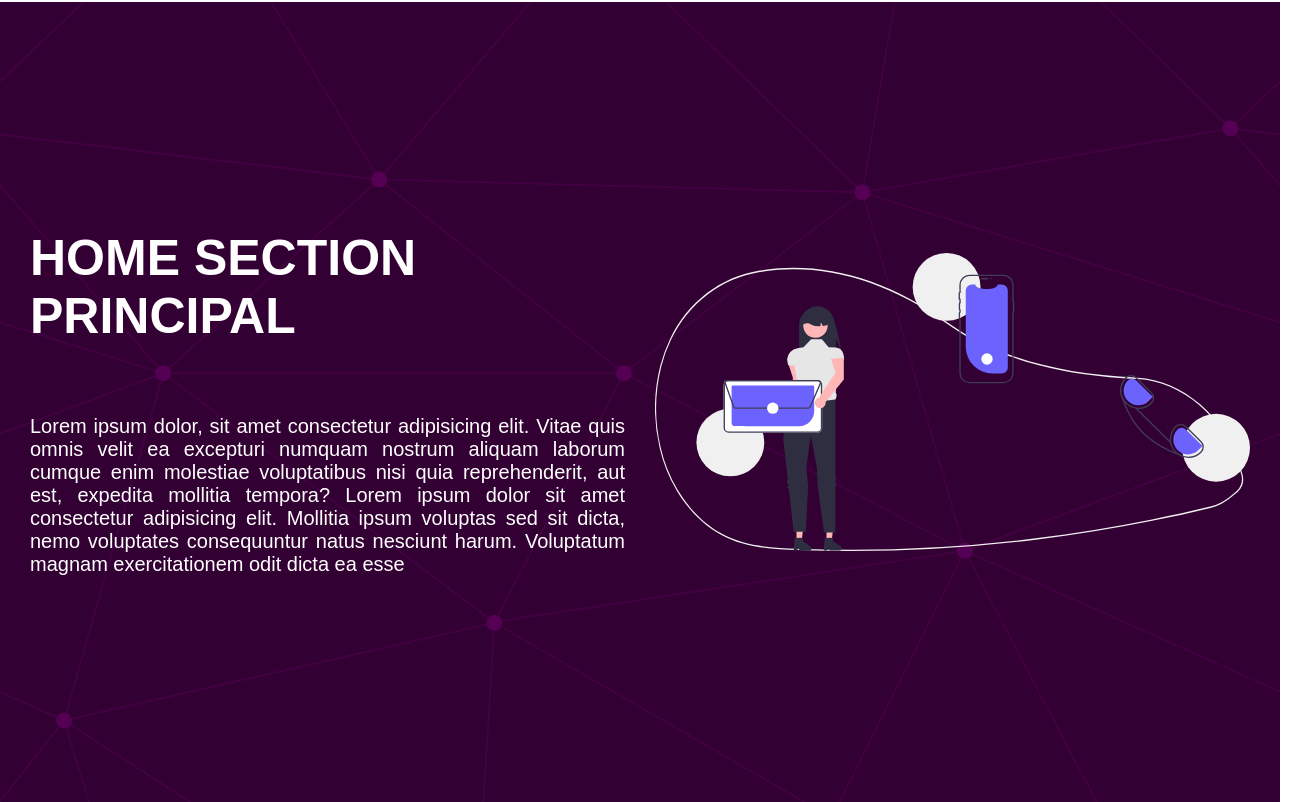
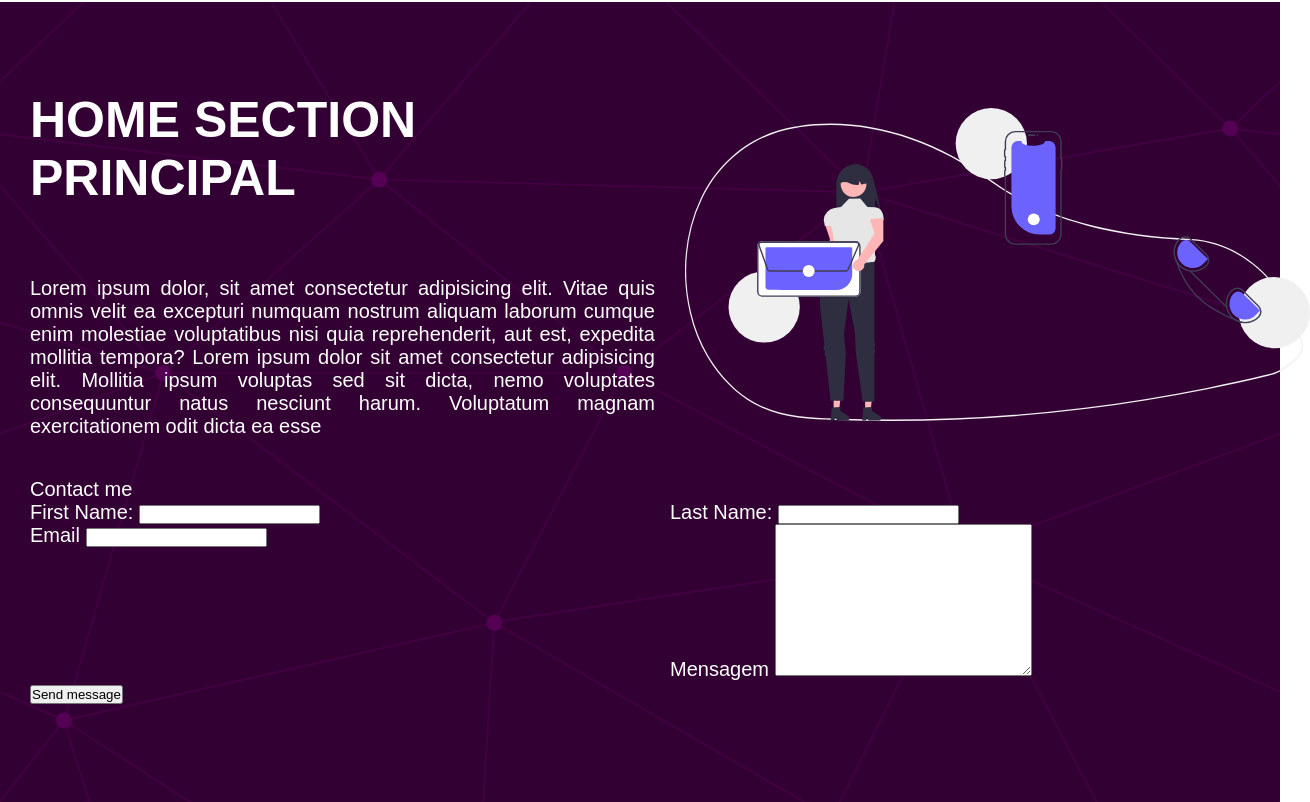
Before and after one commit to kelvinwebdevs/ladingPage, a plain HTML site: page index.html in a window 1280 px wide. Shown: the part 4321-5123 px from the top of the page, 1310 px wide, since content can reach past the window. Drawn offline with Linux system fonts and the light colour scheme.

Commit message:
position

```diff
--- a/assets/css/style.css
+++ b/assets/css/style.css
@@ -397,3 +397,15 @@ caption{
     min-height: 100vh;
     z-index: 100;
 }
+
+
+.contact-form{
+    grid-column: span 2;
+    width: 100vw;
+}
+
+.contact-form fieldset{
+    border: none;
+    display: grid;
+    grid-template-columns: 1fr 1fr;
+}
--- a/index.html
+++ b/index.html
@@ -101,10 +101,12 @@
                 <article>
                     <h3>First</h3>
                     <p>
-                        Lorem ipsum dolor sit amet consectetur adipisicing elit. Veniam eaque deserunt laboriosam dolore?
+                        Lorem ipsum dolor sit amet consectetur adipisicing elit. Veniam eaque deserunt laboriosam
+                        dolore?
                         Cupiditate quam aperiam eligendi porro. At quis repellendus iure accusantium error beatae fugit
                         cupiditate explicabo consequatur soluta?
-                        Lorem ipsum dolor sit amet consectetur adipisicing elit. Veniam eaque deserunt laboriosam dolore?
+                        Lorem ipsum dolor sit amet consectetur adipisicing elit. Veniam eaque deserunt laboriosam
+                        dolore?
                         Cupiditate quam aperiam eligendi porro. At quis repellendus iure accusantium error beatae fugit
                         cupiditate explicabo consequatur soluta?
                     </p>
@@ -116,7 +118,8 @@
                         maxime aut fugiat alias.
                     </p>
                     <p>
-                        Lorem ipsum dolor sit amet consectetur adipisicing elit. Veniam eaque deserunt laboriosam dolore?
+                        Lorem ipsum dolor sit amet consectetur adipisicing elit. Veniam eaque deserunt laboriosam
+                        dolore?
                         Cupiditate quam aperiam eligendi porro. At quis repellendus iure accusantium error beatae fugit
                         cupiditate explicabo consequatur soluta?
                     </p>
@@ -152,23 +155,29 @@
             </p>
             <div class="gallery-grid">
                 <div class="gallery-img">
-                    <img src="https://source.unsplash.com/random/360x360?1/" alt="Imagem aleatória gerada pela unsplash"/>
+                    <img src="https://source.unsplash.com/random/360x360?1/"
+                        alt="Imagem aleatória gerada pela unsplash" />
                 </div>
                 <div class="gallery-img">
-                    <img src="https://source.unsplash.com/random/360x360?2/" alt="Imagem aleatória gerada pela unsplash"/>
+                    <img src="https://source.unsplash.com/random/360x360?2/"
+                        alt="Imagem aleatória gerada pela unsplash" />
                 </div>
                 <div class="gallery-img">
-                    <img src="https://source.unsplash.com/random/360x360?4/" alt="Imagem aleatória gerada pela unsplash"/>
+                    <img src="https://source.unsplash.com/random/360x360?4/"
+                        alt="Imagem aleatória gerada pela unsplash" />
                 </div>
                 <div class="gallery-img">
-                    <img src="https://source.unsplash.com/random/360x360?3/" alt="Imagem aleatória gerada pela unsplash"/>
+                    <img src="https://source.unsplash.com/random/360x360?3/"
+                        alt="Imagem aleatória gerada pela unsplash" />
                 </div>
 
                 <div class="gallery-img">
-                    <img src="https://source.unsplash.com/random/360x360?8/" alt="Imagem aleatória gerada pela unsplash"/>
+                    <img src="https://source.unsplash.com/random/360x360?8/"
+                        alt="Imagem aleatória gerada pela unsplash" />
                 </div>
                 <div class="gallery-img">
-                    <img src="https://source.unsplash.com/random/360x360?6/" alt="Imagem aleatória gerada pela unsplash"/>
+                    <img src="https://source.unsplash.com/random/360x360?6/"
+                        alt="Imagem aleatória gerada pela unsplash" />
 
                 </div>
 
@@ -176,14 +185,20 @@
             </div>
         </div>
 
-        <section class = "table-content white-bg  section" id="table">
+        <section class="table-content white-bg  section" id="table">
             <div class="cont-section main-content">
                 <h2>Preços</h2>
                 <p class="content-p-table">
-                    Lorem ipsum dolor sit amet, consectetur adipisicing elit. Quas sunt dolores voluptate vitae fugiat eaque, officiis ex reprehenderit distinctio ea recusandae, magni amet cum architecto incidunt nisi. Ad, repellat saepe. Lorem ipsum dolor sit amet consectetur adipisicing elit. Nulla exercitationem commodi id, molestias
+                    Lorem ipsum dolor sit amet, consectetur adipisicing elit. Quas sunt dolores voluptate vitae fugiat
+                    eaque, officiis ex reprehenderit distinctio ea recusandae, magni amet cum architecto incidunt nisi.
+                    Ad, repellat saepe. Lorem ipsum dolor sit amet consectetur adipisicing elit. Nulla exercitationem
+                    commodi id, molestias
                 </p>
                 <p>
-                    quis blanditiis eius nobis enim consequatur sit vel, laborum similique odio aliquid numquam consequuntur fuga, eaque cum provident. Neque rerum, cupiditate unde totam dicta sapiente minus pariatur repudiandae hic porro sed ab illo necessitatibus maxime doloremque ducimus aspernatur suscipit illum reprehenderit adipisci sequi eum rem! Quos, voluptatum.
+                    quis blanditiis eius nobis enim consequatur sit vel, laborum similique odio aliquid numquam
+                    consequuntur fuga, eaque cum provident. Neque rerum, cupiditate unde totam dicta sapiente minus
+                    pariatur repudiandae hic porro sed ab illo necessitatibus maxime doloremque ducimus aspernatur
+                    suscipit illum reprehenderit adipisci sequi eum rem! Quos, voluptatum.
                 </p>
                 <div class="responsive-table">
 
@@ -229,25 +244,7 @@
 
     </section>
 
-    <!-- <section class="contact main-bg  section ">
-
-        <div class="containerForm main-content">
-
-
-
-        <div class="form-contact-content ">
-
-
-            dasdasdasdasd
-
-        </div>
-
-        <div class="img-contact-content" id="contact">
-            <img src="assets/img/contact_us.svg" alt="Mulher com uma carta na mão, com celular do lado e por fim um telefone">
-        </div>
-    </div>
-    </section> -->
-    <section class="intro main-bg section" id="intro">
+    <section class="intro main-bg section" id="contact">
         <div class="main-content intro-content">
             <div class="intro-text-content">
                 <h2>
@@ -269,7 +266,37 @@
                 <img src="assets/img/contact_us.svg" alt="Um homen sentado enquanto programa em seu computador">
 
             </div>
+            <div class="contact-form">
+                <fieldset>
+                    <legend>Contact me</legend>
+                    <div class="form-group">
+                        <label for="first-name"> First Name:</label>
+                        <input type="text" name="first-name" id="first-name">
                     </div>
+                    <div class="form-group">
+                        <label for="last-name"> Last Name:</label>
+                        <input type="text" name="last-name" id="last-name">
+                    </div>
+                    <div class="form-group">
+                        <label for="email"> Email</label>
+                        <input type="email" name="email" id="email">
+                    </div>
+                    <div class="form-group">
+                        <label for="message"> Mensagem </label>
+                        <textarea name="message" id="message" cols="30" rows="10"></textarea>
+                    </div>
+
+                    <div class="form-group">
+                        <button type="submit">Send message</button>
+                    </div>
+
+
+                </fieldset>
+
+
+            </div>
+        </div>
+
 
 
     </section>
```
Lines whose indentation alone changed are shown as unchanged.
